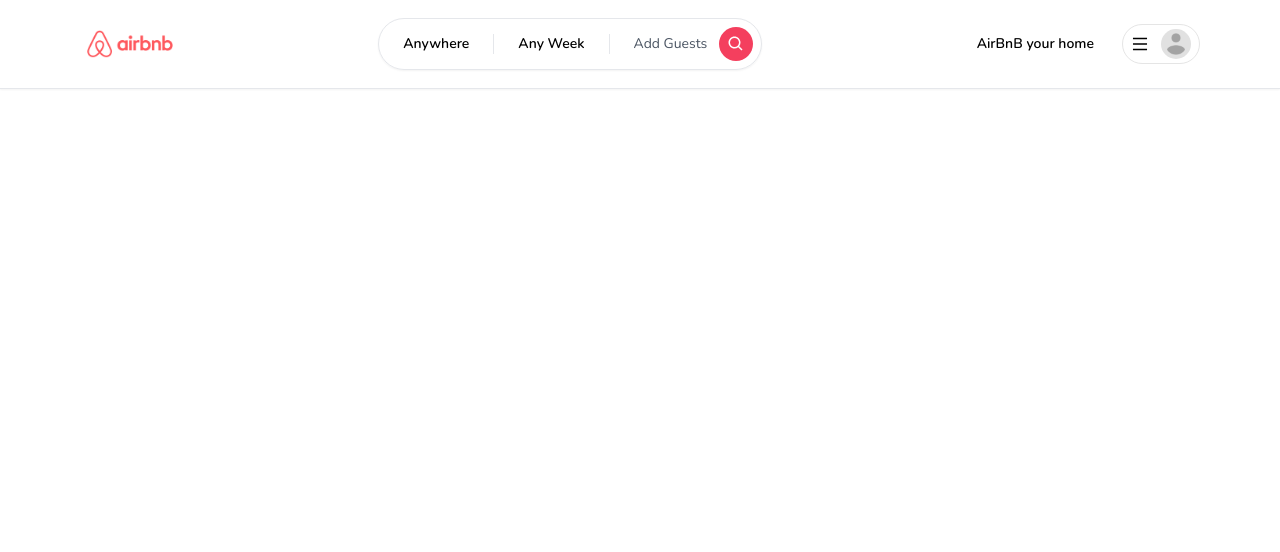
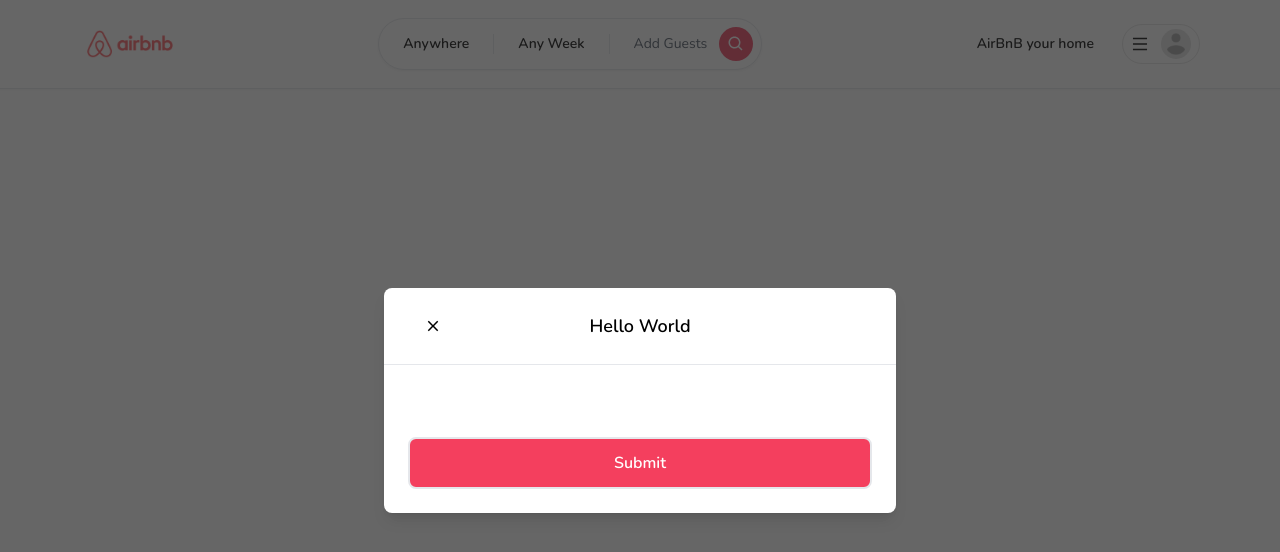
Before and after one commit to bruneltz/airbnb-clone, a Next.js app: page / in a window 1280 px wide. Shown: the top 552 px of the page. Built offline with nearby package versions, Linux system fonts and the light colour scheme.

Commit message:
created modal component

```diff
--- /dev/null
+++ b/app/components/button.tsx
@@ -0,0 +1,42 @@
+"use client"
+
+import { IconType } from "react-icons";
+
+interface ButtonProps {
+    label: string;
+    onClick: (e: React.MouseEvent<HTMLButtonElement>) => void;
+    disabled?: boolean;
+    outline?: boolean;
+    small?: boolean;
+    icon?: IconType;
+}
+
+function Button({
+    label,
+    onClick,
+    disabled,
+    outline,
+    small,
+    icon: Icon
+}: ButtonProps) {
+    return (
+        <button
+            onClick={onClick}
+            disabled={disabled}
+            className={`relative disabled:opacity-70 disabled:cursor-not-allowed rounded-lg hover:opacity-80
+        transition w-full
+        ${outline ? 'bg-white' : 'bg-rose-500'}
+        ${outline ? 'border-black' : 'bg-rose-500'}
+        ${outline ? 'text-black' : 'text-white'}
+        ${small ? 'py-1' : 'py-3'}
+        ${small ? 'text-sm' : 'text-md'}
+        ${small ? 'border-[1px]' : 'border-[2px]'}
+        ${small ? 'font-light' : 'font-semibold'}`
+            }>
+            {Icon && (<Icon size={18} className="absolute left-4 top-3" />)}
+            {label}
+        </button>
+    );
+}
+
+export default Button;
--- /dev/null
+++ b/app/components/modals/modal.tsx
@@ -0,0 +1,122 @@
+"use client"
+
+import { useCallback, useEffect, useState } from "react";
+import { IoMdClose } from "react-icons/io";
+import Button from "../button";
+
+interface ModalProps {
+    isOpen?: boolean;
+    onClose: () => void;
+    onSubmit: () => void;
+    title?: string;
+    body?: React.ReactElement;
+    footer?: React.ReactElement;
+    disabled?: boolean;
+    actionLabel: string;
+    secondaryAction?: () => void;
+    secondaryActionLabel?: string;
+}
+
+function Modal({
+    isOpen,
+    onClose,
+    onSubmit,
+    title,
+    body,
+    footer,
+    disabled,
+    actionLabel,
+    secondaryAction,
+    secondaryActionLabel,
+}: ModalProps) {
+    const [showModal, setShowModal] = useState(isOpen);
+
+    useEffect(() => {
+        setShowModal(isOpen)
+    }, [isOpen])
+
+    const handleClose = useCallback(() => {
+        if (disabled) {
+            return;
+        }
+
+        setShowModal(false);
+        setTimeout(() => {
+            onClose();
+        }, 300)
+    }, [disabled, onClose]);
+
+    const handleSubmit = useCallback(() => {
+        if (disabled) {
+            return;
+        }
+
+        onSubmit();
+    }, [disabled, onSubmit])
+
+    const handleSecondaryAction = useCallback(() => {
+        if (disabled || !secondaryAction) {
+            return;
+        }
+
+        secondaryAction();
+    }, [disabled, secondaryAction])
+
+    if (!isOpen) {
+        return null;
+    }
+
+    return (
+        <>
+            <div
+                className="justify-items-center items-center flex overflow-x-hidden overflow-y-auto fixed
+                inset-0 z-50 outline-none focus:outline-none bg-neutral-800/70"
+            >
+                <div className="relative w-full md:w-4/6 lg:w-3/6 xl:w-2/5 my-6 mx-auto h-full lg:h-auto
+                md:h-auto">
+                    <div className={`
+                        translate
+                        duration-300
+                        h-full
+                        ${showModal ? 'translate-y-0' : 'translate-y-full'}
+                        ${showModal ? 'opacity-100' : 'opacity-0'}
+                        `}>
+                        <div className="translate h-full lg:h-auto md:h-auto border-0 rounded-lg shadow-lg
+                            relative flex flex-col w-full bg-white outline-none focus:outline-none">
+                            <div className="flex items-center p-6 rounded-t justify-center relative border-b-[1px]">
+                                <button
+                                    onClick={handleClose}
+                                    className="p-1 border-0 hover:opacity-70 transition absolute left-9">
+                                    <IoMdClose size={18} />
+                                </button>
+                                <div className="text-lg font-semibold">
+                                    {title}
+                                </div>
+                            </div>
+                            <div className="relative p-6 flex-auto">
+                                {body}
+                            </div>
+                            <div className="flex flex-col gap-2 p-6">
+                                <div className="flex flex-row items-center gap-4 w-full">
+                                    {secondaryAction && secondaryActionLabel && (
+                                        <Button
+                                            outline
+                                            disabled={disabled}
+                                            label={secondaryActionLabel}
+                                            onClick={handleSecondaryAction} />
+                                    )}
+                                    <Button
+                                        disabled={disabled}
+                                        label={actionLabel}
+                                        onClick={handleSubmit} />
+                                </div>
+                            </div>
+                        </div>
+                    </div>
+                </div>
+            </div>
+        </>
+    );
+}
+
+export default Modal;
--- a/app/layout.tsx
+++ b/app/layout.tsx
@@ -3,6 +3,7 @@
 
 import { Nunito } from "next/font/google"
 import Navbar from "./components/navbar/navbar";
+import Modal from "./components/modals/modal";
 
 // Exposes the class name that can be passed to the body tag
 const font = Nunito({
@@ -22,6 +23,7 @@
   return (
     <html lang="en">
       <body className={font.className}>
+        <Modal isOpen actionLabel="Submit" title="Hello World"/>
         <Navbar />
         {children}
       </body>
```
